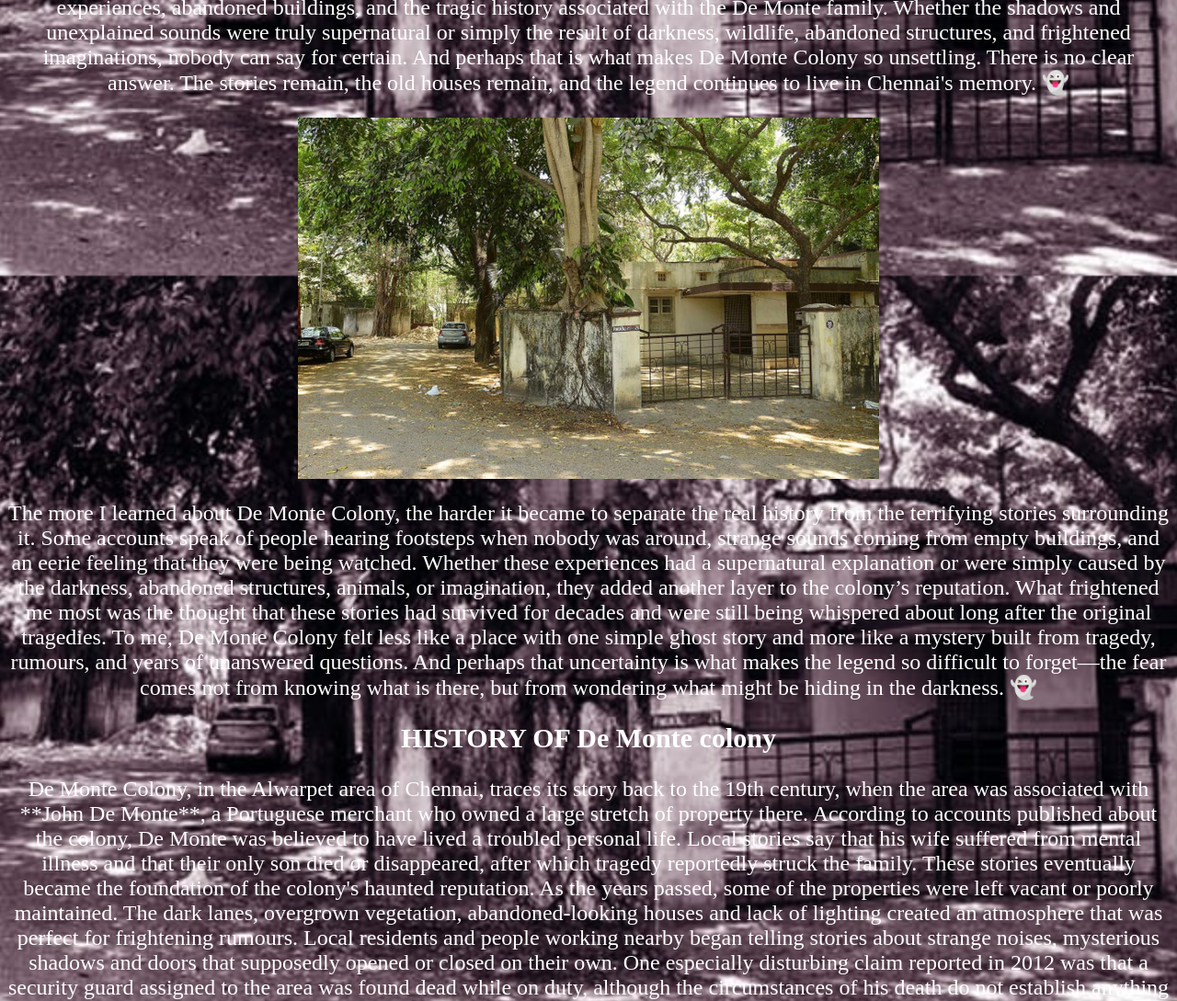
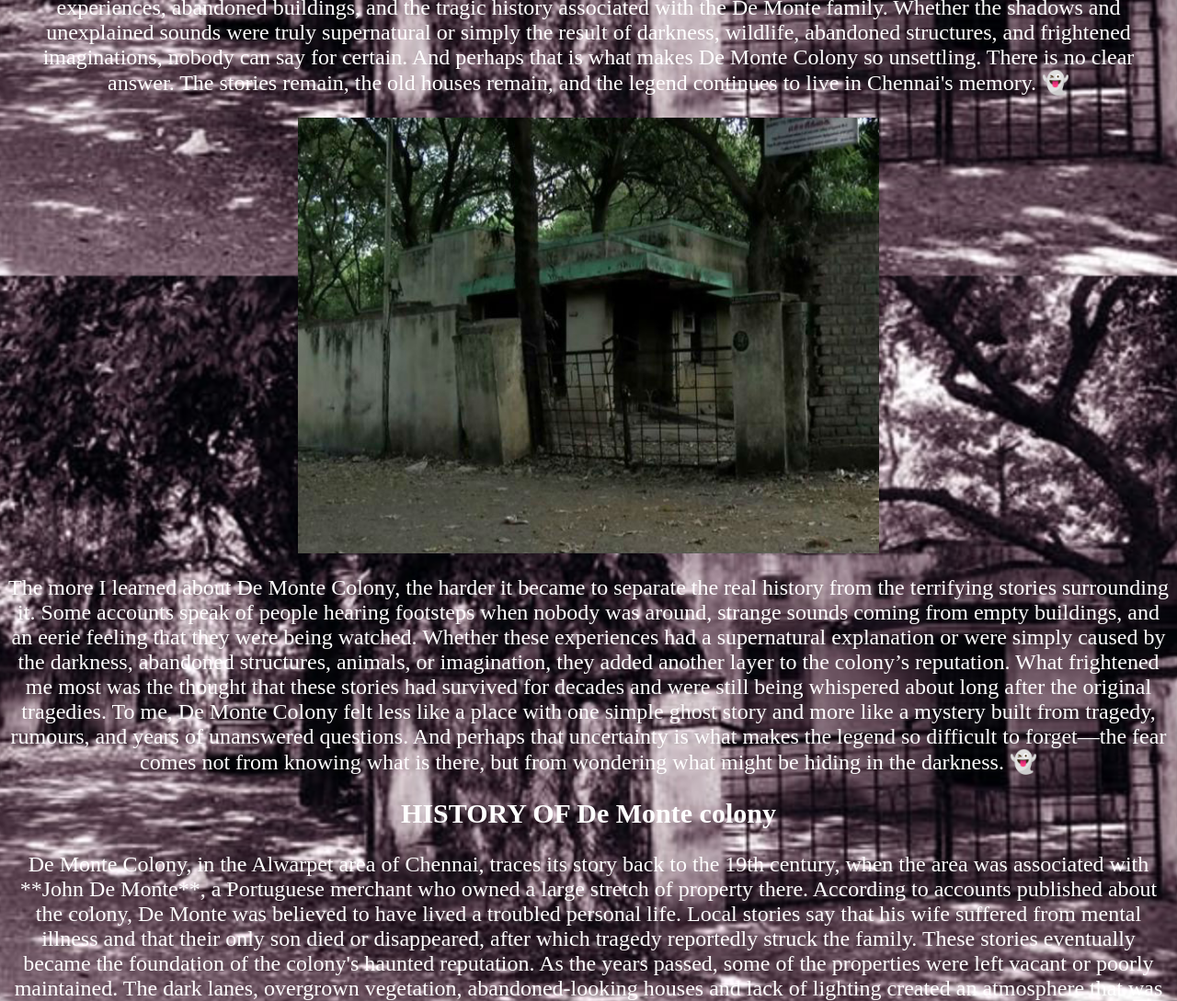
Before and after one commit to pittatanmayee0/de-mnte-colony, a plain HTML site: page index.html in a window 1280 px wide. Shown: the part 500-1589 px from the top of the page at 92% size. Drawn offline with Linux system fonts and the light colour scheme; files whose address does not match are found by name.

Commit message:
Update and rename de monte colony.html to index.html

```diff
--- a/de monte colony.html
+++ b/index.html
@@ -6,7 +6,7 @@
 </head>
         <style>
             body {
-                background-image: url("C:\\Users\\USER\\OneDrive\\Documents\\html\\de monte colony\\De-Monte-Colony background.jpg");
+                background-image: url("De-Monte-Colony background.jpg");
                 background-size: cover;
                 background-repeat: no-repeat;
                 background-attachment: fixed;
@@ -24,7 +24,7 @@ As I dug deeper, I realized that De Monte Colony's reputation wasn't created by
 
 And perhaps that is what makes De Monte Colony so unsettling. There is no clear answer. The stories remain, the old houses remain, and the legend continues to live in Chennai's memory. 👻
 </p>
-<img src="C:\Users\USER\OneDrive\Documents\html\de monte colony\24MMPDEMONTECOLONY2.jpg" alt="de monte colony" style="display: block; margin-left: auto; margin-right: auto; width: 50%;">
+<img src="1-08-1504845656.jpg" alt="de monte colony" style="display: block; margin-left: auto; margin-right: auto; width: 50%;">
 <p style="text-align: center; color:white; font-family:Californian FB ; font-size: 24px;">The more I learned about De Monte Colony, the harder it became to separate the real history from the terrifying stories surrounding it. Some accounts speak of people hearing footsteps when nobody was around, strange sounds coming from empty buildings, and an eerie feeling that they were being watched. Whether these experiences had a supernatural explanation or were simply caused by the darkness, abandoned structures, animals, or imagination, they added another layer to the colony’s reputation. What frightened me most was the thought that these stories had survived for decades and were still being whispered about long after the original tragedies. To me, De Monte Colony felt less like a place with one simple ghost story and more like a mystery built from tragedy, rumours, and years of unanswered questions. And perhaps that uncertainty is what makes the legend so difficult to forget—the fear comes not from knowing what is there, but from wondering what might be hiding in the darkness. 👻
 </p>
 <h2 style="text-align: center; color:white; font-family:Bodoni MT Poster Compressed ; font-size: 30px;"> HISTORY OF De Monte colony</h2>
@@ -38,7 +38,7 @@ By the time the **2015 Tamil horror film *Demonte Colony*** became popular, the
 
 That is what makes the history of De Monte Colony so fascinating to me: **a real 19th-century family, a series of tragedies, an old collection of properties, and decades of rumours eventually became one of Chennai's most famous ghost legends.
 </P>
-<img src="C:\Users\USER\OneDrive\Documents\html\de monte colony\images.jpg" alt=" jhon de monte " style="display: block; margin-left: auto; margin-right: auto; width: 50%;">
+<img src="images.jpg" alt=" jhon de monte " style="display: block; margin-left: auto; margin-right: auto; width: 50%;">
 <h2 style="text-align:left; color:white; font-family:Bodoni MT Poster Compressed ; font-size: 30px;">some creepy facts about De Monte colony</h2>
 <p style="text-align: center; color:white; font-family:Californian FB ; font-size: 24px;">* The mysterious locked door: One of the most famous stories surrounding De Monte Colony is about a locked house whose door was reportedly seen opening and closing on its own, even when nobody was believed to be inside.
 
```
